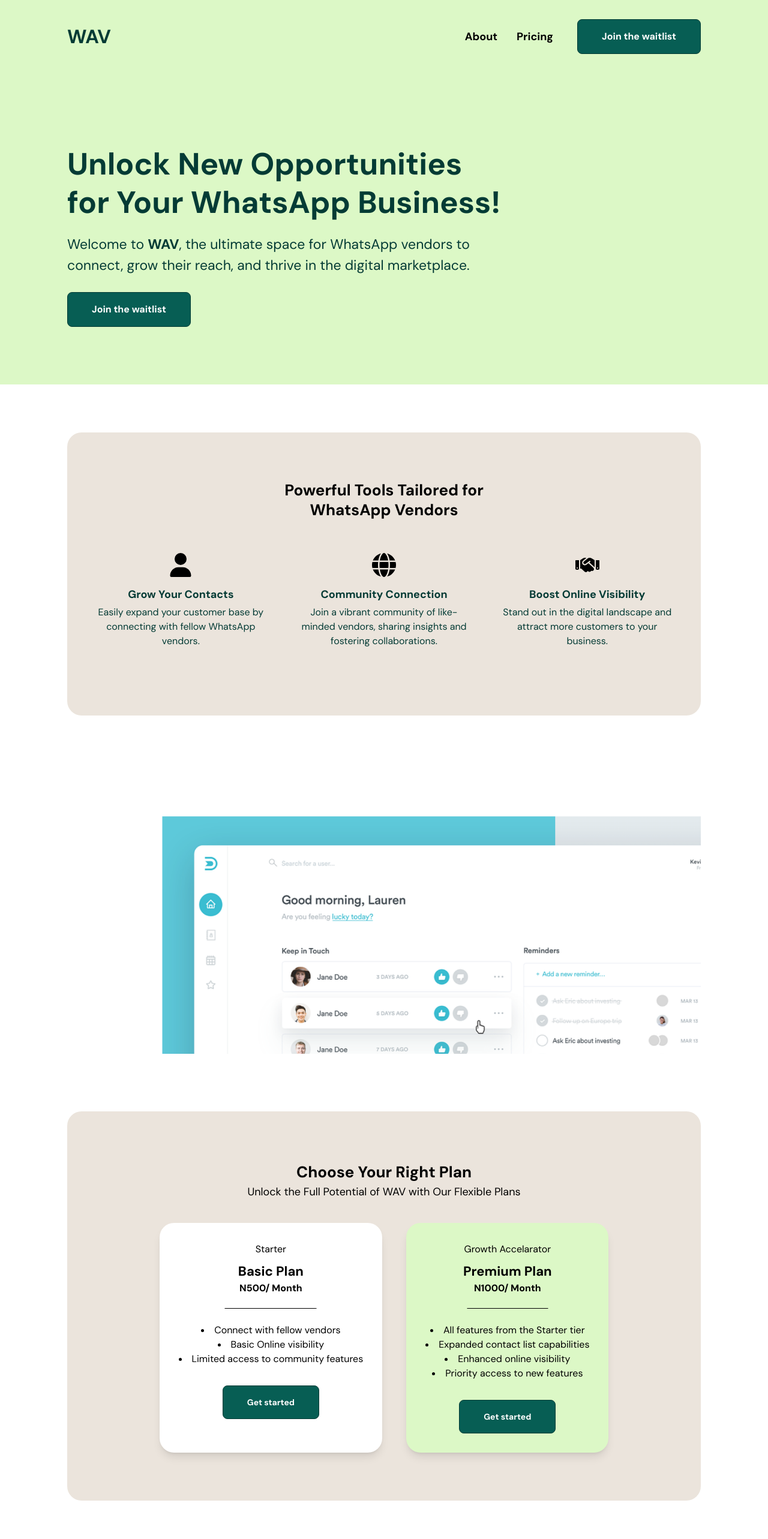
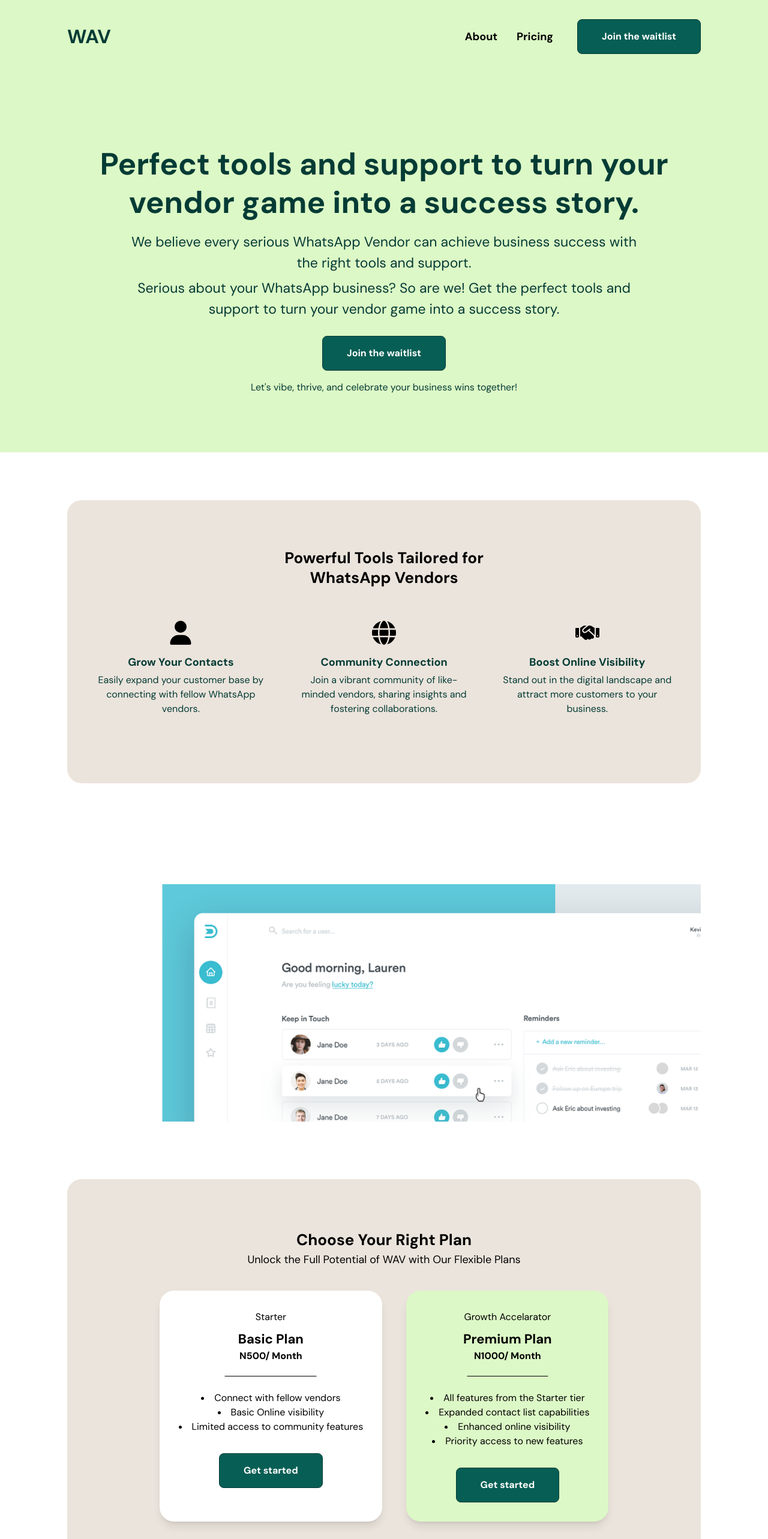
Before and after one commit to NormaWeb/Wav, a React (Vite) app: page / in a window 1280 px wide. Shown: the top 2566 px of the page at 60% size. Built offline with nearby package versions, Linux system fonts and the light colour scheme.

Commit message:
Changed Header Text & Added Waitlist Link

```diff
--- a/src/sections/Choose.jsx
+++ b/src/sections/Choose.jsx
@@ -29,7 +29,7 @@ const Choose = () => {
                         </ul>
 
                         <div className="flex justify-center items-center mt-8">
-                            <Button label="Get started" size="small" />
+                            <Button url="https://forms.gle/W6hmqq8m2edyLrEt8" label="Get started" size="small" />
                         </div>
                     </div>
                 </div>
@@ -54,7 +54,7 @@ const Choose = () => {
                         </ul>
 
                         <div className="flex justify-center items-center mt-8">
-                            <Button label="Get started" size="small" variant="secondary" />
+                            <Button url="https://forms.gle/W6hmqq8m2edyLrEt8" label="Get started" size="small" variant="secondary" />
                         </div>
                     </div>
                 </div>
--- a/src/sections/Footer.jsx
+++ b/src/sections/Footer.jsx
@@ -10,7 +10,7 @@ function Footer() {
         </div>
 
         <ul className="flex flex-col lg:flex-row gap-10 text-primary mb-4 lg:mb-0 ">
-          <li><a href="#" className="hover:text-lite-green text-sm">Join the waitlist</a></li>
+          <li><a href="#our-pricing" className="hover:text-lite-green text-sm">Join the waitlist</a></li>
           <li><a href="#" className="hover:text-lite-green text-sm">Terms & conditions</a></li>
           <li><a href="#" className="hover:text-lite-green text-sm">Privacy Policy</a></li>
         </ul>
--- a/src/sections/Unlock.jsx
+++ b/src/sections/Unlock.jsx
@@ -5,11 +5,15 @@ import Button from '../components/Button';
 const Unlock = () => {
     return (
         <div className="">
-            <div className='lg:max-w-[70%] lg:pt-10 '>
-                <h1 className='text-[38px] lg:text-[3.2rem] leading-tight 2xl:text-5xl lg:text-7xl/none  font-semibold mb-5  text-primary'>Unlock New Opportunities for Your WhatsApp Business!</h1>
-                <p className='text-[23px]/normal md:text-3xl/snug mb-7  text-primary'>Welcome to <span className='font-semibold'>WAV</span>, the ultimate space for WhatsApp vendors to connect, grow their reach, and thrive in the digital marketplace.</p>
+            <div className='lg:max-w-[95%] lg:pt-10 text-center mx-auto'>
+                <h1 className='text-[38px] lg:text-[3.2rem] leading-tight 2xl:text-5xl lg:text-7xl/none font-semibold mb-4 text-primary'>Perfect tools and support to turn your vendor game into a success story.</h1>
+                <div className='lg:max-w-[85%] mx-auto'>
+                    <p className='text-[23px]/normal md:text-3xl/snug mb-2  text-primary'>We believe every serious WhatsApp Vendor can achieve business success with the right tools and support.</p>
+                    <p className='text-[23px]/normal md:text-3xl/snug mb-7  text-primary'>Serious about your WhatsApp business? So are we! Get the perfect tools and support to turn your vendor game into a success story.</p>
 
-                <Button url="#our-pricing" label="Join the waitlist" />
+                    <Button url="#our-pricing" label="Join the waitlist" />
+                    <p className="text-[16px] text-primary mt-4">Let's vibe, thrive, and celebrate your business wins together!</p>
+                </div>
             </div>
         </div>
     )
--- a/src/sections/Waitlist.jsx
+++ b/src/sections/Waitlist.jsx
@@ -10,7 +10,7 @@ const Waitlist = () => {
             </div>
 
             <div className="flex justify-center items-center mt-10">
-                <Button label="Join the waitlist" />
+                <Button url="#our-pricing" label="Join the waitlist" />
             </div>
 
         </section>
```
